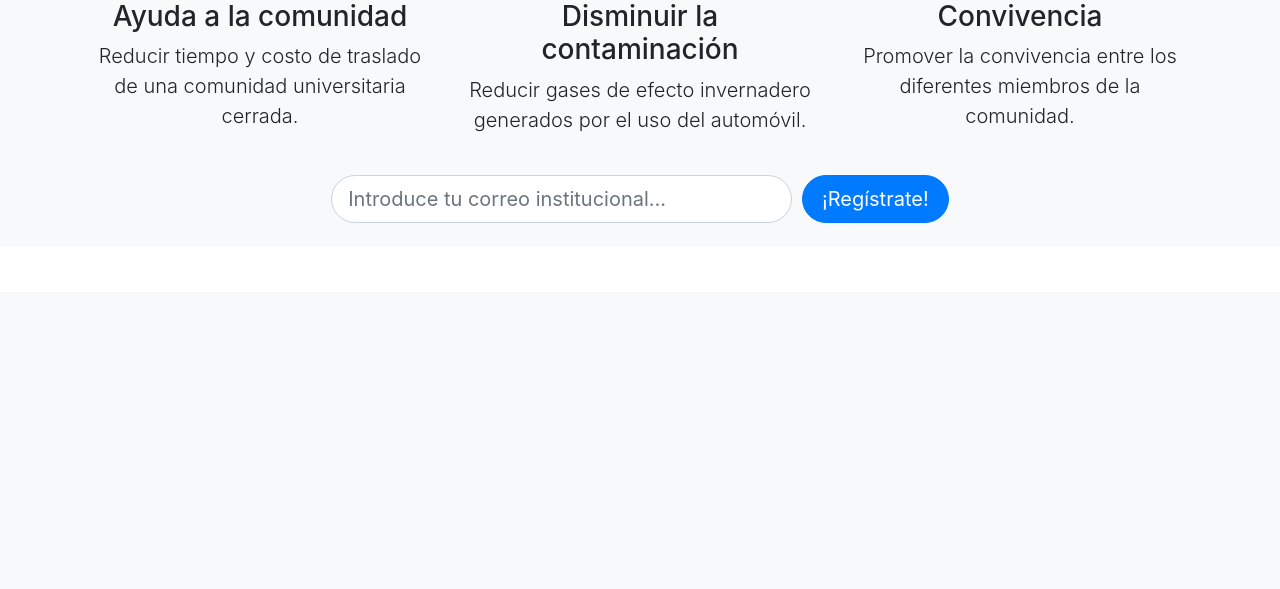
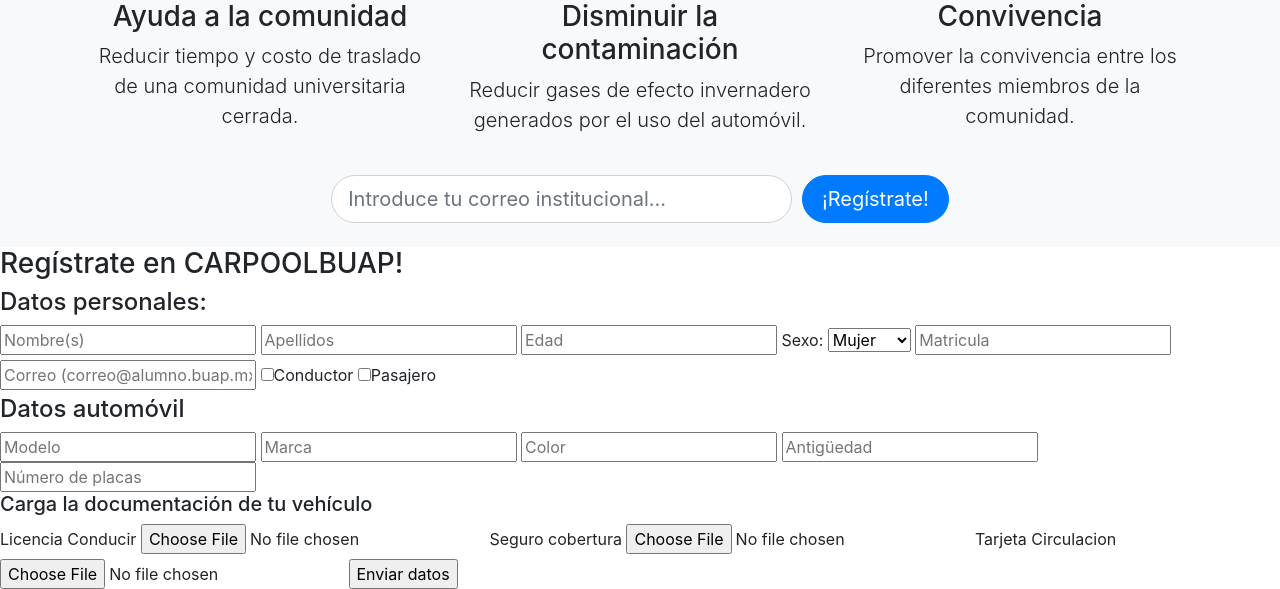
Before and after one commit to jumagoca78/CarpoolBUAP-1, a PHP site: page / in a window 1280 px wide. Shown: the part 508-1097 px from the top of the page. Before the commit the page ends 731 px from the top, so only its background shows below. Run offline with PHP 8.4, Linux system fonts and the light colour scheme; some libraries are stand-ins or nearby versions.

Commit message:
Registro v2
Se comenzo con la estructura del formulario

```diff
--- a/Carpooling/Vistas/principal.php
+++ b/Carpooling/Vistas/principal.php
@@ -110,6 +110,45 @@ session_start();
     </div>
 </div>
 
+<!-- FORMULARIO REGISTO -->
+<h3>Regístrate en CARPOOLBUAP!</h3>
+<form action="">
+    <h4>Datos personales:</h4>
+    <input type="text" placeholder="Nombre(s)">
+    <input type="text" placeholder="Apellidos">
+    <input type="number" placeholder="Edad">
+
+    <label for="sexo">Sexo:</label>
+    <select id="sexo">
+        <option value="mujer">Mujer</option>
+        <option value="hombre">Hombre</option>
+    </select>
+
+    <input type="text" placeholder="Matricula">
+    <input type="email" placeholder="Correo (correo@alumno.buap.mx)">
+
+    <input id="chbx_conductor" type="checkbox" value="conductor"><label for="chbx_conductor">Conductor</label>
+    <input id="chbx_pasajero" type="checkbox" value="pasajero"><label for="chbx_pasajero">Pasajero</label>
+
+    <h4>Datos automóvil</h4>
+    <input type="text" placeholder="Modelo">
+    <input type="text" placeholder="Marca">
+    <input type="text" placeholder="Color">
+    <input type="text" placeholder="Antigüedad">
+    <input type="text" placeholder="Número de placas">
+
+
+    <h5>Carga la documentación de tu vehículo</h5>
+    <label for="licenciaConducir">Licencia Conducir</label>
+    <input type="file" id="licenciaConducir" name="LicenciaConducir" accept="image/png, .jpeg, .jpg, image/gif">
+    <label for="seguroCobertura">Seguro cobertura</label>
+    <input type="file" id="seguroCobertura" name="SeguroCobertura" accept="image/png, .jpeg, .jpg, image/gif">
+    <label for="tarjetaCirculacion">Tarjeta Circulacion</label>
+    <input type="file" id="tarjetaCirculacion" name="tarjetaCirculacion" accept="image/png, .jpeg, .jpg, image/gif">
+
+    <input type="submit" value="Enviar datos">
+</form>
+
 <script src="js/popup.js"></script>
 
 </body>
```
Also changed, not shown: Carpooling/Vistas/Modulos/registrar-usuario.html (deleted, +0 -104 lines), Carpooling/css/principal.css (+34 -21 lines), 2 other files.
